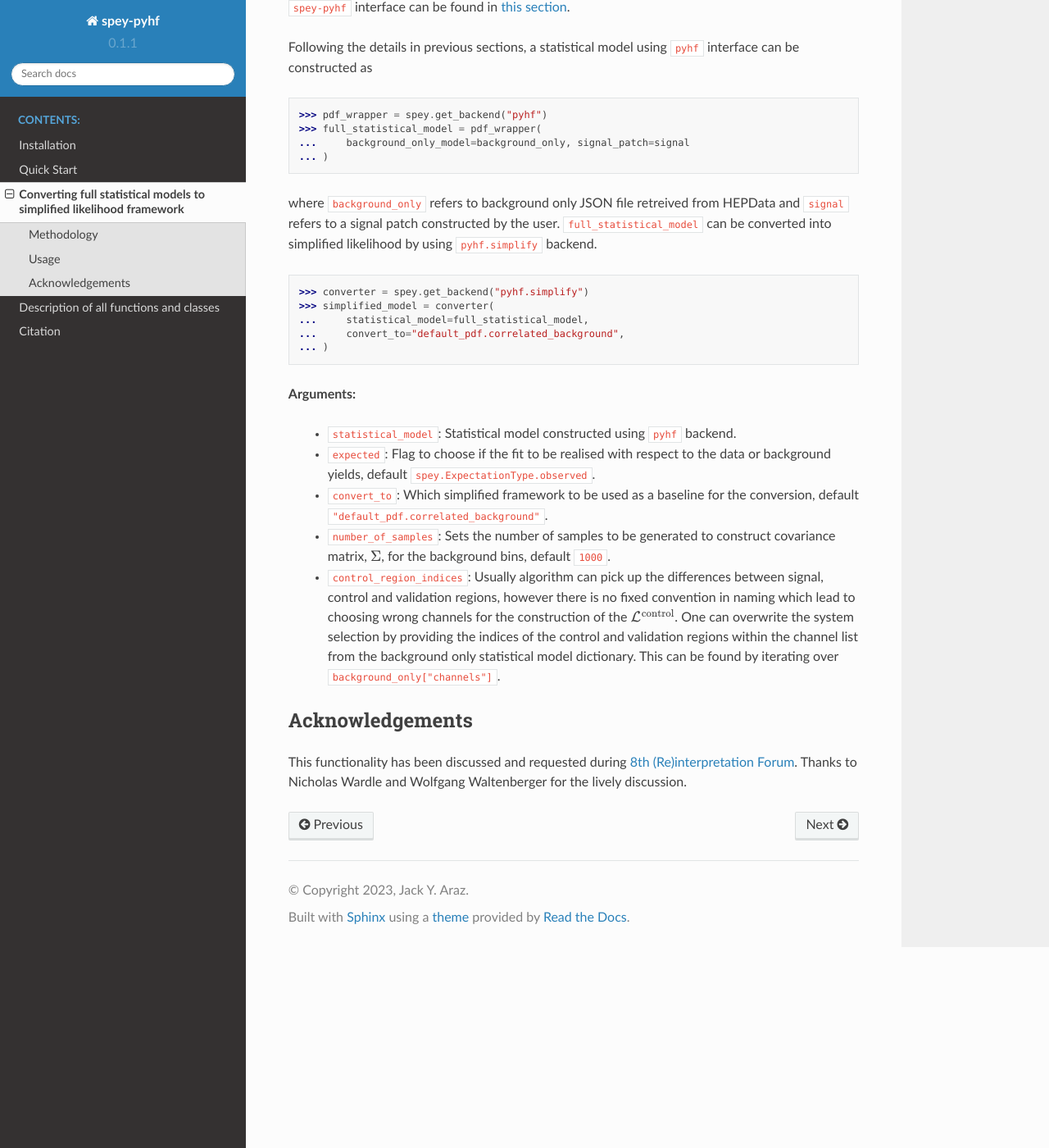
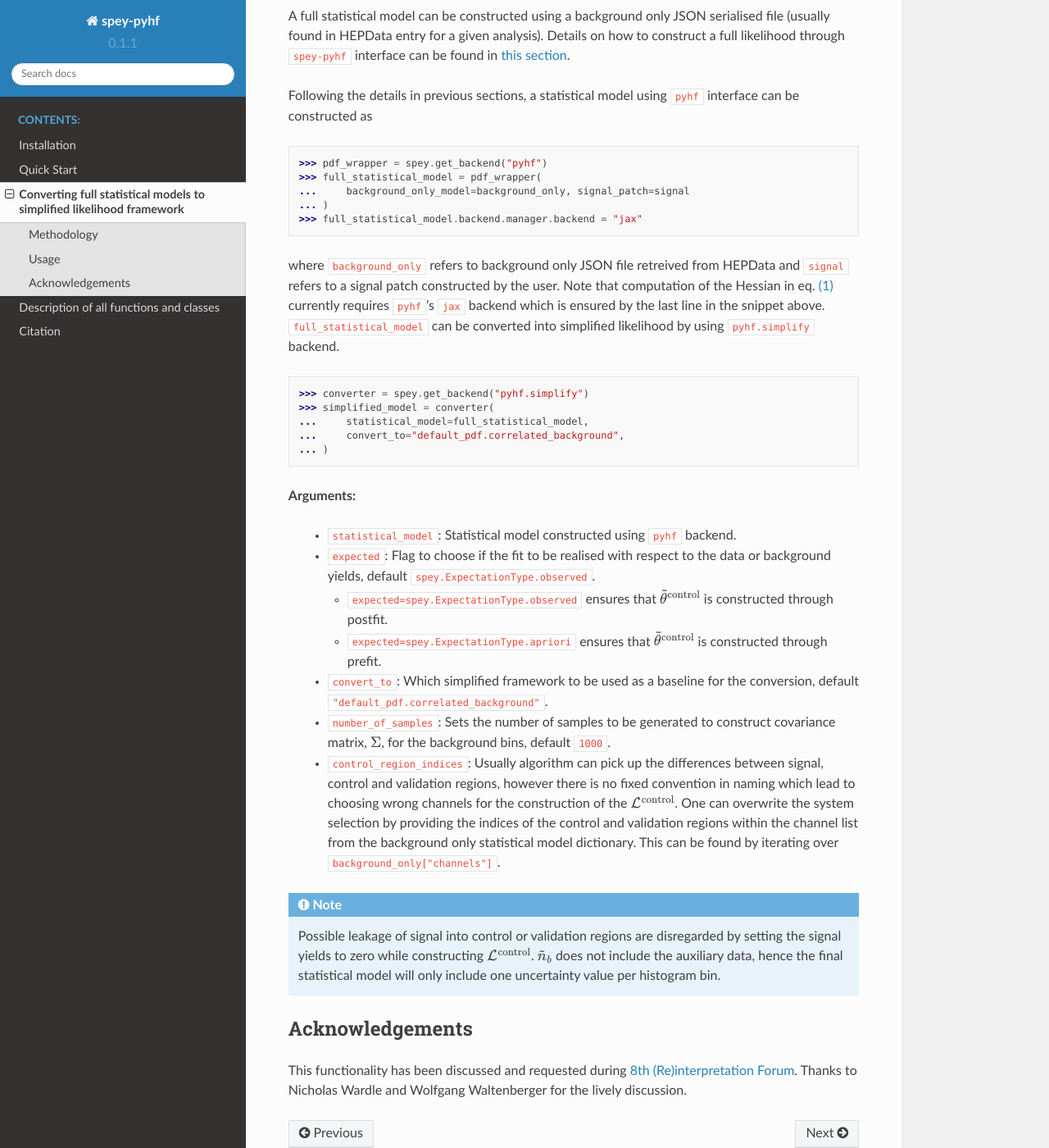
Before and after one commit to SpeysideHEP/spey-pyhf, a Sphinx documentation site: the page built from docs/simplify.rst, in a window 1280 px wide and 1400 px high, scrolled down 1277 px. Shown: the whole window at 82% size. Built offline with Sphinx 7.4.7 and the Read the Docs theme 2.0.0, drawn with Linux system fonts in a browser that asks for light colours; some of the changed text lies outside the part shown.

Commit message:
extend documentation

```diff
--- a/docs/simplify.rst
+++ b/docs/simplify.rst
@@ -21,19 +21,16 @@ compute the covariance matrix between the nuisance parameters using the Hessian
 the negative log probability distribution,
 
 .. math::
+    :label: eq:hess
 
-    \mathbf{V}^{-1}_{ij} = - \frac{\partial^2 \log\mathcal{L}^{\rm control}(0,\theta_0^{\rm control})}
-    {\partial\theta_i\partial\theta_j}
-
-.. .. note::
-
-..     Here we disregard possible signal leakage into the control or validation regions
-..     by setting all signal yields to zero. This is also ensured due to :math:`\mu=0`.
+    \mathbf{V}^{-1}_{ij} = - \frac{\partial^2}{\partial\theta_i\partial\theta_j}
+    \log\mathcal{L}^{\rm control}(0,\theta_0^{\rm control})
 
 
-Covariance matrix :math:`\mathbf{V}_{ij}` allows construction of a multivariate
-Gaussian distribution :math:`\mathcal{N}(\theta_0^{\rm control}, \mathbf{V}_{ij})`
-where one can sample nuisance parameters,
+where :math:`\theta_0^{\rm control}` represents the nuisance parameters that maximises
+:math:`\mathcal{L}^{\rm control}` at :math:`\mu=0`. Covariance matrix :math:`\mathbf{V}_{ij}`
+allows construction of a multivariate Gaussian distribution
+:math:`\mathcal{N}(\theta_0^{\rm control}, \mathbf{V}_{ij})` where one can sample nuisance parameters,
 :math:`\tilde{\theta}_0^{\rm control}\sim\mathcal{N}(\theta_0^{\rm control}, \mathbf{V}_{ij})`,
 without loosing the correlation between them.
 
@@ -79,10 +72,13 @@ can be constructed as
     >>> full_statistical_model = pdf_wrapper(
     ...     background_only_model=background_only, signal_patch=signal
     ... )
+    >>> full_statistical_model.backend.manager.backend = "jax"
 
 where ``background_only`` refers to background only JSON file retreived from HEPData and
-``signal`` refers to a signal patch constructed by the user. ``full_statistical_model``
-can be converted into simplified likelihood by using ``pyhf.simplify`` backend.
+``signal`` refers to a signal patch constructed by the user. Note that computation of the
+Hessian in eq. :eq:`eq:hess` currently requires ``pyhf``'s ``jax`` backend which is ensured
+by the last line in the snippet above. ``full_statistical_model`` can be converted into
+simplified likelihood by using ``pyhf.simplify`` backend.
 
 .. code:: python3
 
@@ -97,6 +93,12 @@ can be converted into simplified likelihood by using ``pyhf.simplify`` backend.
     * ``statistical_model``: Statistical model constructed using ``pyhf`` backend.
     * ``expected``: Flag to choose if the fit to be realised with respect to the data or
       background yields, default ``spey.ExpectationType.observed``.
+
+      * ``expected=spey.ExpectationType.observed`` ensures that :math:`\tilde\theta^{\rm control}` is
+        constructed through postfit.
+      * ``expected=spey.ExpectationType.apriori`` ensures that :math:`\tilde\theta^{\rm control}` is
+        constructed through prefit.
+
     * ``convert_to``: Which simplified framework to be used as a baseline for the conversion,
       default ``"default_pdf.correlated_background"``.
     * ``number_of_samples``: Sets the number of samples to be generated to construct covariance
@@ -108,6 +110,13 @@ can be converted into simplified likelihood by using ``pyhf.simplify`` backend.
       within the channel list from the background only statistical model dictionary. This can be
       found by iterating over ``background_only["channels"]``.
 
+.. note::
+
+    Possible leakage of signal into control or validation regions are disregarded by setting the signal
+    yields to zero while constructing :math:`\mathcal{L}^{\rm control}`. :math:`\tilde{n}_b` does not
+    include the auxiliary data, hence the final statistical model will only include one uncertainty value
+    per histogram bin.
+
 Acknowledgements
 ----------------
 
```
Also changed, not shown: other parts of docs/simplify.rst (+0 -4 lines).
